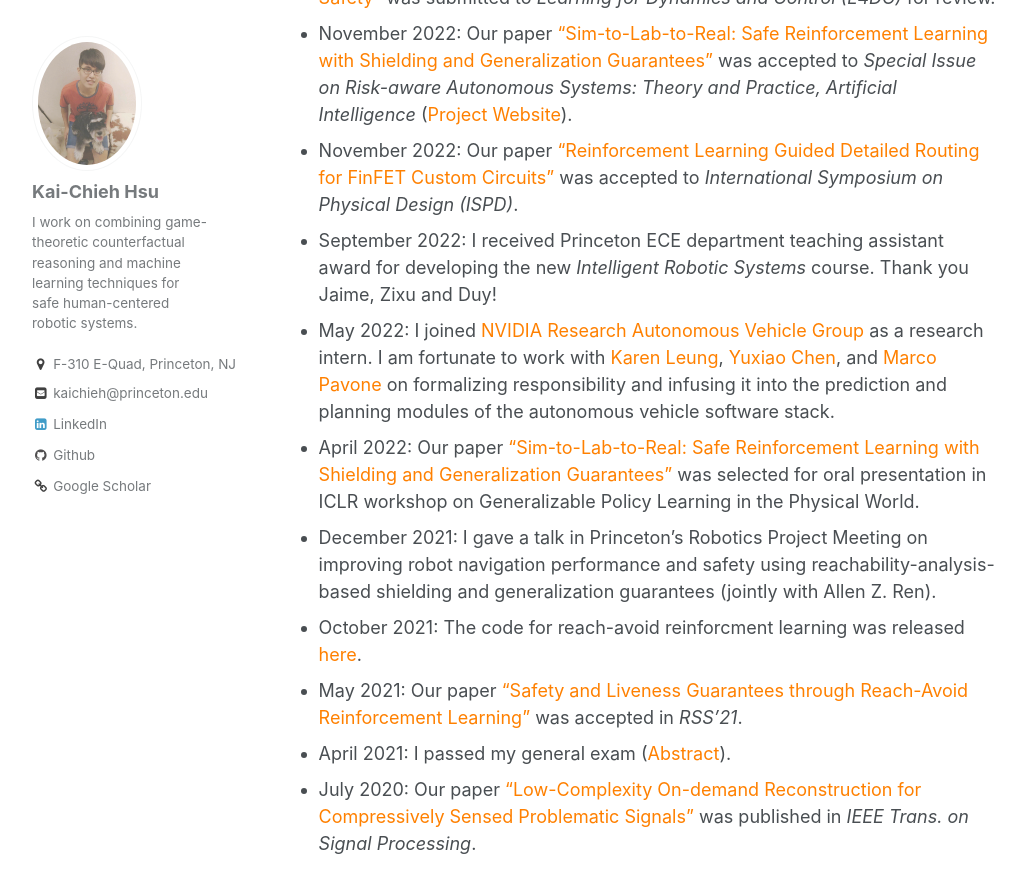
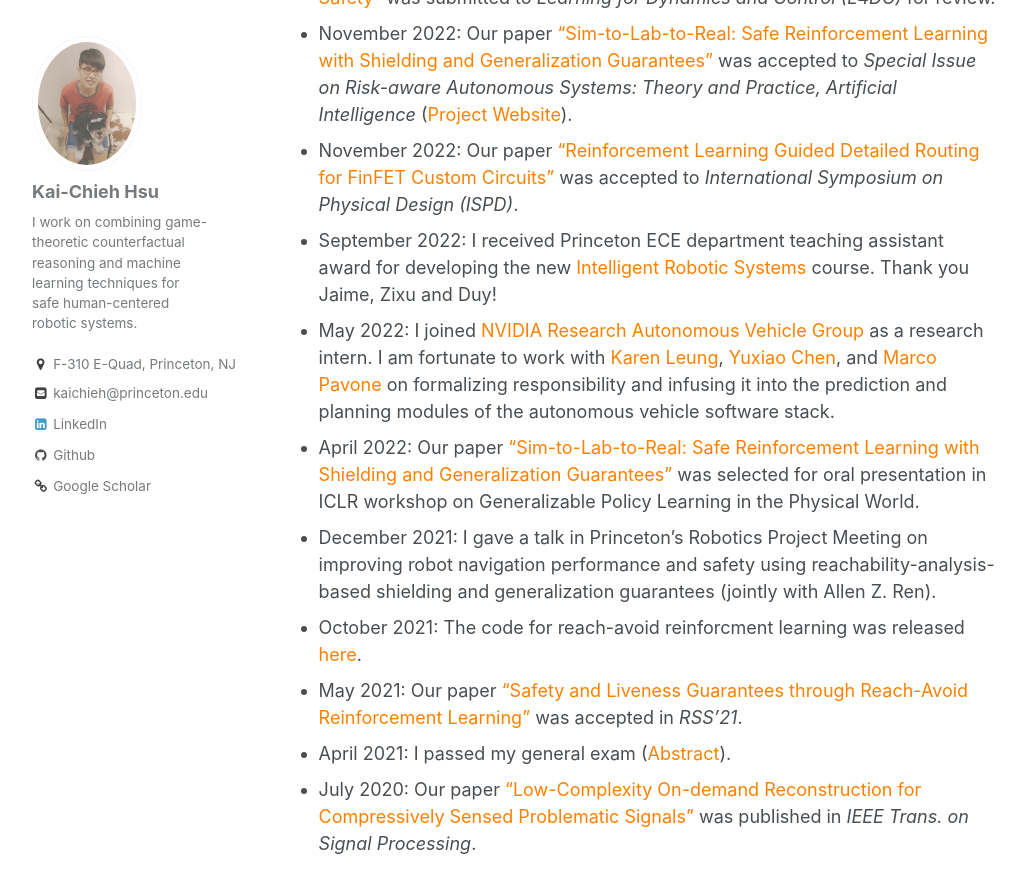
Before and after one commit to kaichiehhsu/kaichiehhsu.github.io, a Jekyll site: the page built from _pages/about.md, in a window 1280 px wide and 900 px high, scrolled down 860 px. Shown: the top 893 px of the window, without its empty margins (26-1051 px from the left). Built offline with Jekyll 4.4.1, drawn with Linux system fonts in a browser that asks for light colours.

Commit message:
adds hyperlink to the news

```diff
--- a/_pages/about.md
+++ b/_pages/about.md
@@ -35,7 +35,7 @@ I was a member of *Access LAB* (<a href="http://access.ee.ntu.edu.tw/" style="co
 * November 2022: Our paper <a href="https://arxiv.org/abs/2212.03228" style="color: rgb(255, 128, 0)">"ISAACS: Iterative Soft Adversarial Actor-Critic for Safety"</a> was submitted to *Learning for Dynamics and Control (L4DC)* for review.
 * November 2022: Our paper <a href="https://www.sciencedirect.com/science/article/abs/pii/S0004370222001515" style="color: rgb(255, 128, 0)">"Sim-to-Lab-to-Real: Safe Reinforcement Learning with Shielding and Generalization Guarantees"</a> was accepted to *Special Issue on Risk-aware Autonomous Systems: Theory and Practice, Artificial Intelligence* (<a href="https://sites.google.com/princeton.edu/sim-to-lab-to-real" style="color: rgb(255, 128, 0)">Project Website</a>).
 * November 2022: Our paper <span style="color:rgb(255, 128, 0)">"Reinforcement Learning Guided Detailed Routing for FinFET Custom Circuits"</span> was accepted to *International Symposium on Physical Design (ISPD)*.
-* September 2022: I received Princeton ECE department teaching assistant award for developing the new *Intelligent Robotic Systems* course. Thank you Jaime, Zixu and Duy!
+* September 2022: I received Princeton ECE department teaching assistant award for developing the new <a href="https://ece.princeton.edu/news/robot-trucks-drive-students-solve-real-problems-modern-robotics" style="color: rgb(255, 128, 0)">Intelligent Robotic Systems</a> course. Thank you Jaime, Zixu and Duy!
 * May 2022: I joined <a href="https://nvr-avg.github.io/" style="color: rgb(255, 128, 0)">NVIDIA Research Autonomous Vehicle Group</a> as a research intern. I am fortunate to work with <a href="http://faculty.washington.edu/kymleung/" style="color: rgb(255, 128, 0)">Karen Leung</a>, <a href="https://nvr-avg.github.io/author/yuxiao-chen/" style="color: rgb(255, 128, 0)">Yuxiao Chen</a>, and <a href="https://web.stanford.edu/~pavone/" style="color: rgb(255, 128, 0)">Marco Pavone</a> on formalizing responsibility and infusing it into the prediction and planning modules of the autonomous vehicle software stack.
 * April 2022: Our paper <a href="https://arxiv.org/abs/2201.08355" style="color: rgb(255, 128, 0)">"Sim-to-Lab-to-Real: Safe Reinforcement Learning with Shielding and Generalization Guarantees"</a> was selected for oral presentation in ICLR workshop on Generalizable Policy Learning in the Physical World.
 <!-- <a href="https://ai-workshops.github.io/generalizable-policy-learning-in-the-physical-world/" style="color: rgb(255, 128, 0)">ICLR workshop on Generalizable Policy Learning in the Physical World</a> -->
```
